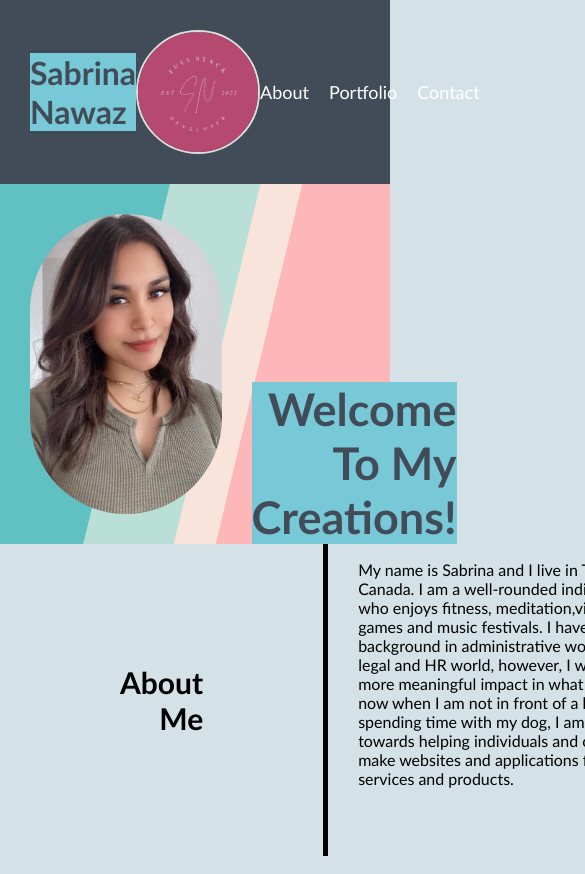
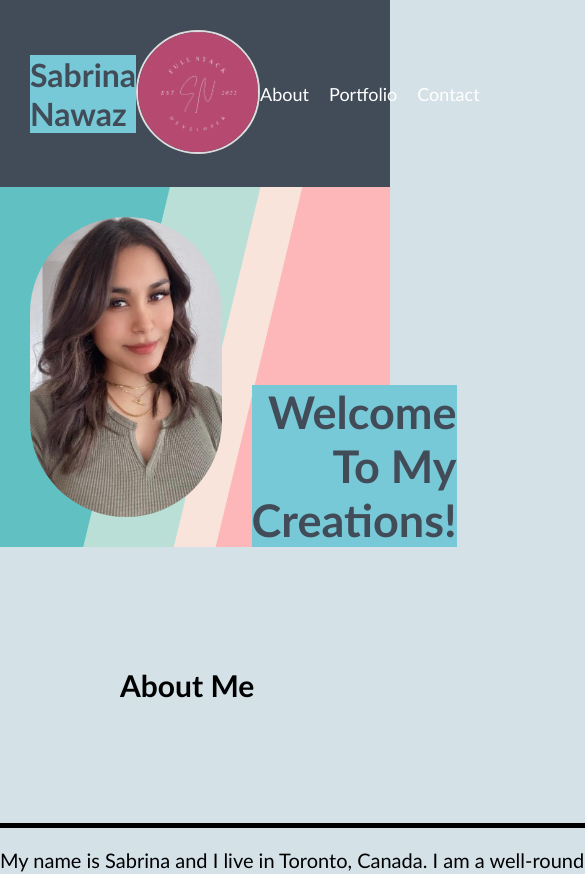
Before and after one commit to Sabrina-Nawaz/react-portfolio, a React (Create React App) app in the folder react-portfolio/: page /about in a window 390 px wide. Shown: the top 874 px of the page, 585 px wide, since content can reach past the window. Built offline with nearby package versions, Linux system fonts and the light colour scheme.

Commit message:
Fixed CSS styles for the About component

```diff
--- a/react-portfolio/src/App.js
+++ b/react-portfolio/src/App.js
@@ -15,6 +15,7 @@ function App() {
         <Route path={"/about"} element={<About />} />
         <Route path={"/portfolio"} element={<Portfolio />} />
       </Routes>
+      //footer
     </div>
   );
 }
--- a/react-portfolio/src/components/About/About.css
+++ b/react-portfolio/src/components/About/About.css
@@ -1,13 +1,19 @@
 section {
-    width: 100%;
+    width: auto;
     padding: 0;
     margin: 0;
+}
+
+.about>p{
+
+    inline-size: 800px;
+    overflow-wrap: break-word;
+    font-size: 20px;
 }
 
 .side-bar {
     display: flex;
     gap: 30px;
-
 }
 
 .side-bar > h2 {
@@ -20,3 +26,25 @@ section {
 .side-bar > div{
     flex: 0 0 77%;
 }
+
+@media only screen and (max-width: 600px) {
+    /* .study-guide, .refactor, .calculator, .side-bar p
+    {
+        margin: 0;
+
+    }
+
+    main {
+        padding: 10px;
+    } */
+
+    .side-bar {
+        display: inline-block;
+    }
+
+    .side-bar h2 {
+        border-right: none;
+        border-bottom: 5px solid black;
+        text-align: left;
+    }
+}
--- a/react-portfolio/src/components/About/About.jsx
+++ b/react-portfolio/src/components/About/About.jsx
@@ -5,7 +5,7 @@ function About() {
     return (
         <section id="about-me" class="side-bar">
         <h2>About Me</h2>
-        <div>
+        <div class="about">
             <p>My name is Sabrina and I live in Toronto, Canada. I am a well-rounded individual who enjoys fitness,
                 meditation,video games and music festivals. I have a background in administrative work in the legal
                 and HR world, however, I wanted a more meaningful impact in what I do, so now when I am not in front
--- a/react-portfolio/src/components/Navbar/Header.jsx
+++ b/react-portfolio/src/components/Navbar/Header.jsx
@@ -7,7 +7,8 @@ export default function Header() {
       <div>
       <header>
       <h1>Sabrina Nawaz</h1>
-    <img className="header-logo" src="/assets/logo.png" alt="Sabrina"/>
+      <a href="/about"><img className="header-logo" src="/assets/logo.png" alt="Sabrina"/></a>
+
 <Navbar/>
   </header>
   </div>
```
